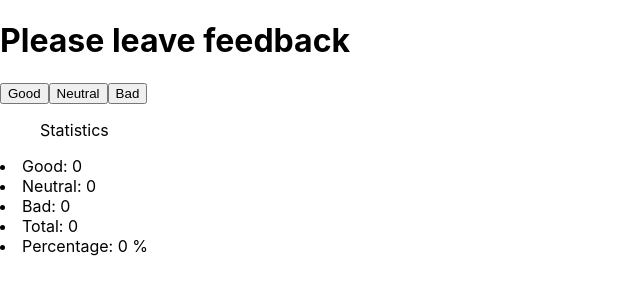
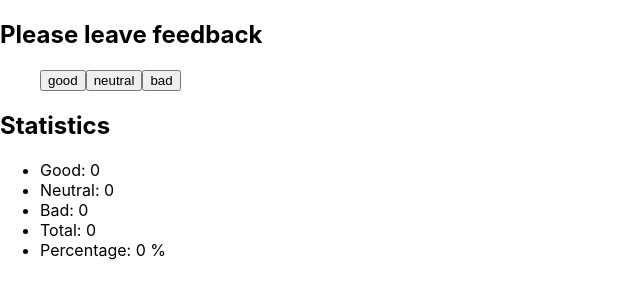
Before and after one commit to olha-sydorenko/goit-react-hw-04-feedback, a React (Create React App) app: page / in a window 1280 px wide. Shown: the top 300 px of the page, without its empty margins (0-640 px from the left). Built offline with nearby package versions, Linux system fonts and the light colour scheme.

Commit message:
Added step 3

```diff
--- a/src/components/App.jsx
+++ b/src/components/App.jsx
@@ -1,4 +1,7 @@
 import React from 'react';
+import { FeedbackOptions } from './FeedbackOptions/FeedbackOptions';
+import { Section } from './Section/Section';
+import { Statistics } from './Statistics/Statistics';
 
 export class App extends React.Component {
   state = {
@@ -7,27 +10,12 @@ export class App extends React.Component {
     bad: 0,
   };
 
-  onHandleGood = () => {
-    this.setState(state => {
-      return {
-        good: state.good + 1,
-      };
+  onHandleButton = name => {
+    this.setState(prevState => {
+      return { [name]: prevState[name] + 1 };
     });
   };
-  onHandleNeutral = () => {
-    this.setState(state => {
-      return {
-        neutral: state.neutral + 1,
-      };
-    });
-  };
-  onHandleBad = () => {
-    this.setState(state => {
-      return {
-        bad: state.bad + 1,
-      };
-    });
-  };
+
   countTotalFeedback = () => {
     const { good, neutral, bad } = this.state;
     return good + neutral + bad;
@@ -40,26 +28,26 @@ export class App extends React.Component {
 
   render() {
     const { good, neutral, bad } = this.state;
+    const total = this.countTotalFeedback();
+    const positivePercentage = this.countPositiveFeedbackPercentage();
+
     return (
       <>
-        <h1>Please leave feedback</h1>
-        <div>
-          <button type="button" onClick={this.onHandleGood}>
-            Good
-          </button>
-          <button type="button" onClick={this.onHandleNeutral}>
-            Neutral
-          </button>
-          <button type="button" onClick={this.onHandleBad}>
-            Bad
-          </button>
-        </div>
-        <ul>Statistics</ul>
-        <li>Good: {good}</li>
-        <li>Neutral: {neutral}</li>
-        <li>Bad: {bad}</li>
-        <li>Total: {this.countTotalFeedback()}</li>
-        <li>Percentage: {this.countPositiveFeedbackPercentage()} %</li>
+        <Section title="Please leave feedback">
+          <FeedbackOptions
+            options={Object.keys(this.state)}
+            onLeaveFeedback={this.onHandleButton}
+          />
+        </Section>
+        <Section title="Statistics">
+          <Statistics
+            good={this.state.good}
+            neutral={this.state.neutral}
+            bad={this.state.bad}
+            total={total}
+            positivePercentage={positivePercentage}
+          />
+        </Section>
       </>
     );
   }
--- /dev/null
+++ b/src/components/FeedbackOptions/FeedbackOptions.jsx
@@ -0,0 +1,26 @@
+import PropTypes from 'prop-types';
+
+export const FeedbackOptions = ({ options, onLeaveFeedback }) => {
+  return (
+    <>
+      <ul>
+        {options.map(name => {
+          return (
+            <button
+              type="button"
+              key={name}
+              onClick={() => onLeaveFeedback(name)}
+            >
+              {name}
+            </button>
+          );
+        })}
+      </ul>
+    </>
+  );
+};
+
+FeedbackOptions.propTypes = {
+  options: PropTypes.arrayOf(PropTypes.string).isRequired,
+  onLeaveFeedback: PropTypes.func.isRequired,
+};
--- /dev/null
+++ b/src/components/Section/Section.jsx
@@ -0,0 +1,14 @@
+import PropTypes from 'prop-types';
+
+export const Section = ({ title, children }) => {
+  return (
+    <>
+      <h2>{title}</h2>
+      {children}
+    </>
+  );
+};
+
+Section.propTypes = {
+  title: PropTypes.string.isRequired,
+};
--- /dev/null
+++ b/src/components/Statistics/Statistics.jsx
@@ -0,0 +1,19 @@
+export const Statistics = ({
+  good,
+  neutral,
+  bad,
+  total,
+  positivePercentage,
+}) => {
+  return (
+    <>
+      <ul>
+        <li>Good: {good}</li>
+        <li>Neutral: {neutral}</li>
+        <li>Bad: {bad}</li>
+        <li>Total: {total}</li>
+        <li>Percentage: {positivePercentage} %</li>
+      </ul>
+    </>
+  );
+};
```
